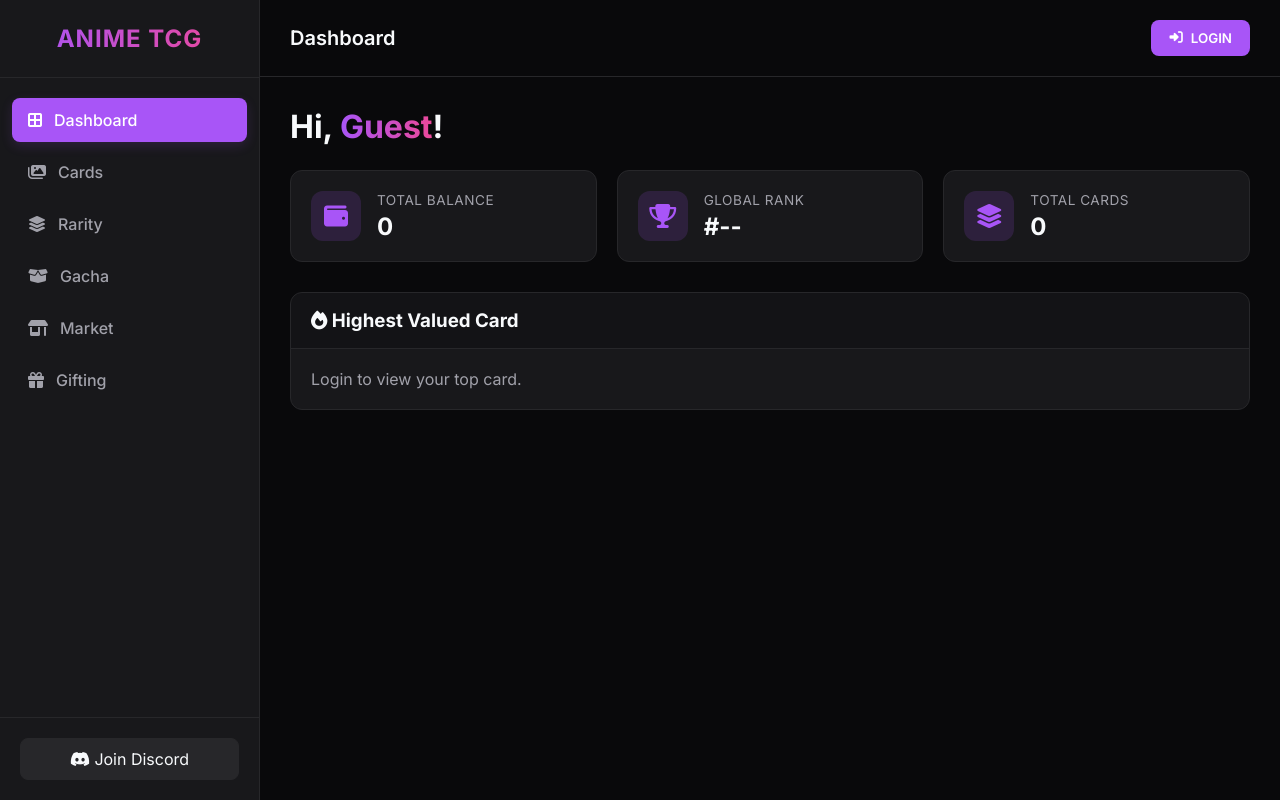
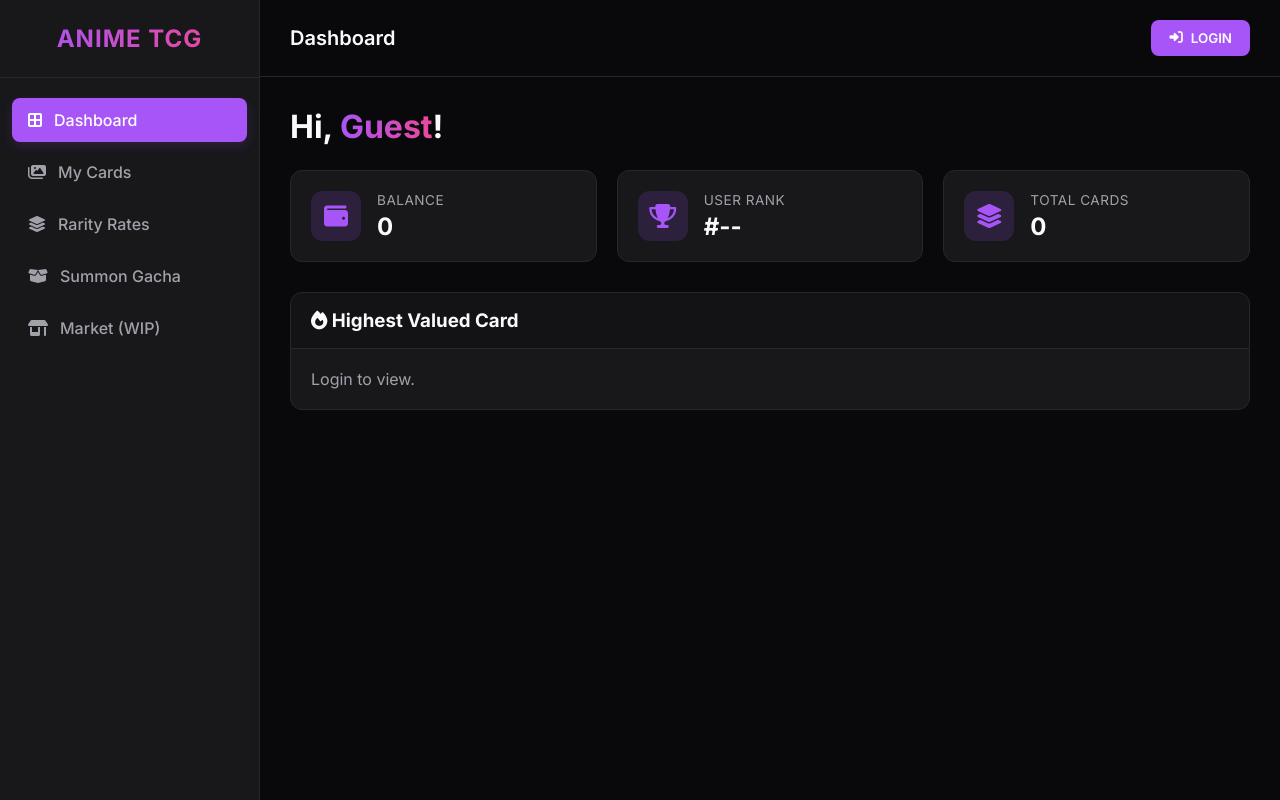
Before and after one commit to KK-GAMING6655/Anime-TCG-website-, a Flask app: page / in a window 1280 px wide. Run offline with Flask 3, Linux system fonts and the light colour scheme.

Commit message:
Update login instructions and sidebar content

```diff
--- a/templates/index.html
+++ b/templates/index.html
@@ -15,7 +15,7 @@
                 <h2>Login to TCG</h2>
                 <button class="close-btn" onclick="toggleLoginModal(false)"><i class="fa-solid fa-xmark"></i></button>
             </div>
-            <p class="modal-sub">Use <code>/login</code> in the Discord bot to get your credentials.</p>
+            <p class="modal-sub">Use <code>/login</code> in Discord to get your credentials.</p>
             <div class="input-group">
                 <i class="fa-solid fa-id-badge"></i>
                 <input type="text" id="web-id-input" placeholder="10-Digit Web ID">
@@ -30,30 +30,21 @@
 
     <div class="app-container">
         <aside class="sidebar" id="sidebar">
-            <div class="sidebar-brand">
-                <h1 class="gradient-text">ANIME TCG</h1>
-            </div>
-
+            <div class="sidebar-brand"><h1 class="gradient-text">ANIME TCG</h1></div>
             <div class="sidebar-profile hidden" id="sidebar-profile">
-                <img src="https://cdn.discordapp.com/embed/avatars/0.png" alt="User Avatar" class="profile-avatar" id="profile-avatar">
+                <img src="https://cdn.discordapp.com/embed/avatars/0.png" alt="Avatar" class="profile-avatar">
                 <div class="profile-info">
                     <h3 id="profile-name">User</h3>
-                    <p><span id="profile-balance">0</span> 🪙 / <span id="profile-rank">#--</span></p>
+                    <p><span id="profile-balance">0</span> 🪙 / Rank: <span id="profile-rank">#--</span></p>
                 </div>
             </div>
-
             <nav class="sidebar-nav">
                 <a href="#" class="nav-item active" onclick="showPage('dashboard', this)"><i class="fa-solid fa-border-all"></i> Dashboard</a>
-                <a href="#" class="nav-item" onclick="showPage('cards', this)"><i class="fa-solid fa-images"></i> Cards</a>
-                <a href="#" class="nav-item" onclick="showPage('rarity', this)"><i class="fa-solid fa-layer-group"></i> Rarity</a>
-                <a href="#" class="nav-item" onclick="showPage('gacha', this)"><i class="fa-solid fa-box-open"></i> Gacha</a>
-                <a href="#" class="nav-item" onclick="showPage('market', this)"><i class="fa-solid fa-shop"></i> Market</a>
-                <a href="#" class="nav-item" onclick="showPage('gifting', this)"><i class="fa-solid fa-gift"></i> Gifting</a>
+                <a href="#" class="nav-item" onclick="showPage('cards', this)"><i class="fa-solid fa-images"></i> My Cards</a>
+                <a href="#" class="nav-item" onclick="showPage('rarity', this)"><i class="fa-solid fa-layer-group"></i> Rarity Rates</a>
+                <a href="#" class="nav-item" onclick="showPage('gacha', this)"><i class="fa-solid fa-box-open"></i> Summon Gacha</a>
+                <a href="#" class="nav-item" onclick="showPage('market', this)"><i class="fa-solid fa-shop"></i> Market (WIP)</a>
             </nav>
-
-            <div class="sidebar-footer">
-                <a href="#" class="btn-secondary"><i class="fa-brands fa-discord"></i> Join Discord</a>
-            </div>
         </aside>
 
         <main class="main-content">
@@ -69,50 +60,76 @@
 
             <section id="page-dashboard" class="page-view active">
                 <h1 class="welcome-text">Hi, <span id="welcome-name" class="gradient-text">Guest</span>!</h1>
-
                 <div class="stats-grid">
                     <div class="stat-card">
                         <div class="stat-icon purple-glow"><i class="fa-solid fa-wallet"></i></div>
-                        <div class="stat-details">
-                            <p>Total Balance</p>
-                            <h3 id="dash-balance">0</h3>
-                        </div>
+                        <div class="stat-details"><p>Balance</p><h3 id="dash-balance">0</h3></div>
                     </div>
                     <div class="stat-card">
                         <div class="stat-icon purple-glow"><i class="fa-solid fa-trophy"></i></div>
-                        <div class="stat-details">
-                            <p>Global Rank</p>
-                            <h3 id="dash-rank">#--</h3>
-                        </div>
+                        <div class="stat-details"><p>User Rank</p><h3 id="dash-rank">#--</h3></div>
                     </div>
                     <div class="stat-card">
                         <div class="stat-icon purple-glow"><i class="fa-solid fa-layer-group"></i></div>
-                        <div class="stat-details">
-                            <p>Total Cards</p>
-                            <h3 id="dash-total-cards">0</h3>
-                        </div>
+                        <div class="stat-details"><p>Total Cards</p><h3 id="dash-total-cards">0</h3></div>
                     </div>
                 </div>
+                <div class="panel">
+                    <div class="panel-header"><h3><i class="fa-solid fa-fire"></i> Highest Valued Card</h3></div>
+                    <div class="panel-body" id="highest-card-container"><p class="text-muted">Login to view.</p></div>
+                </div>
+            </section>
 
-                <div class="top-card-section panel">
-                    <div class="panel-header">
-                        <h3><i class="fa-solid fa-fire"></i> Highest Valued Card</h3>
+            <section id="page-cards" class="page-view">
+                <div class="panel">
+                    <div class="panel-header"><h3><i class="fa-solid fa-images"></i> Your Collection</h3></div>
+                    <div class="panel-body carousel-body">
+                        <button class="carousel-btn" onclick="changeCard(-1)"><i class="fa-solid fa-chevron-left"></i></button>
+                        <div id="card-carousel-display" class="card-focus-view">
+                            <p class="text-muted">Login to view your cards.</p>
+                        </div>
+                        <button class="carousel-btn" onclick="changeCard(1)"><i class="fa-solid fa-chevron-right"></i></button>
                     </div>
-                    <div class="panel-body" id="highest-card-container">
-                        <p class="text-muted">Login to view your top card.</p>
+                    <div class="text-center" style="padding: 10px;" id="card-counter">0 / 0</div>
+                </div>
+            </section>
+
+            <section id="page-rarity" class="page-view">
+                <div class="panel">
+                    <div class="panel-header"><h3><i class="fa-solid fa-percent"></i> Rarity Drop Rates</h3></div>
+                    <div class="panel-body">
+                        <div class="rarity-grid" id="rarity-container">
+                            <p class="text-muted">Login to load rarities.</p>
+                        </div>
                     </div>
                 </div>
             </section>
 
-            <section id="page-cards" class="page-view"><h2 class="panel">Your Cards Collection will appear here.</h2></section>
-            <section id="page-rarity" class="page-view"><h2 class="panel">Rarity Drop Rates will appear here.</h2></section>
-            <section id="page-gacha" class="page-view"><h2 class="panel">Gacha Summoning will appear here.</h2></section>
-            <section id="page-market" class="page-view"><h2 class="panel">Global Market will appear here.</h2></section>
-            <section id="page-gifting" class="page-view"><h2 class="panel">Gifting interface will appear here.</h2></section>
+            <section id="page-gacha" class="page-view">
+                <div class="panel text-center">
+                    <div class="panel-header"><h3><i class="fa-solid fa-sparkles"></i> Summoning Altar</h3></div>
+                    <div class="panel-body">
+                        <div class="gacha-controls">
+                            <button onclick="pullGacha(1)" class="btn-primary">Pull x1 (1,000 Coins)</button>
+                            <button onclick="pullGacha(10)" class="btn-secondary">Bulk x10 (10,000 Coins)</button>
+                        </div>
+                        <div id="gacha-stage" class="gacha-stage hidden">
+                            <div class="summon-card-box" id="summon-result-box">
+                                <h3 id="summon-rarity" class="gradient-text">SUMMONING...</h3>
+                                <img id="summon-img" src="" alt="Card">
+                                <h4 id="summon-name">---</h4>
+                            </div>
+                        </div>
+                    </div>
+                </div>
+            </section>
 
+            <section id="page-market" class="page-view">
+                <div class="panel"><div class="panel-body"><h3 class="text-muted">Market UI building in next step...</h3></div></div>
+            </section>
         </main>
     </div>
 
     <script src="/static/app.js"></script>
 </body>
-                                                                                    </html>
+                        </html>
```
